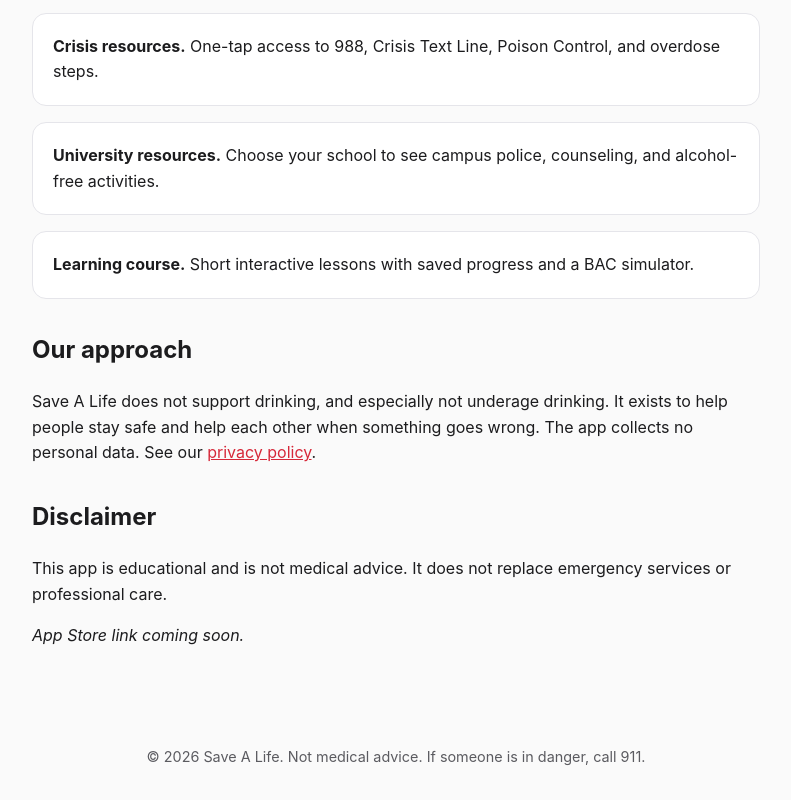
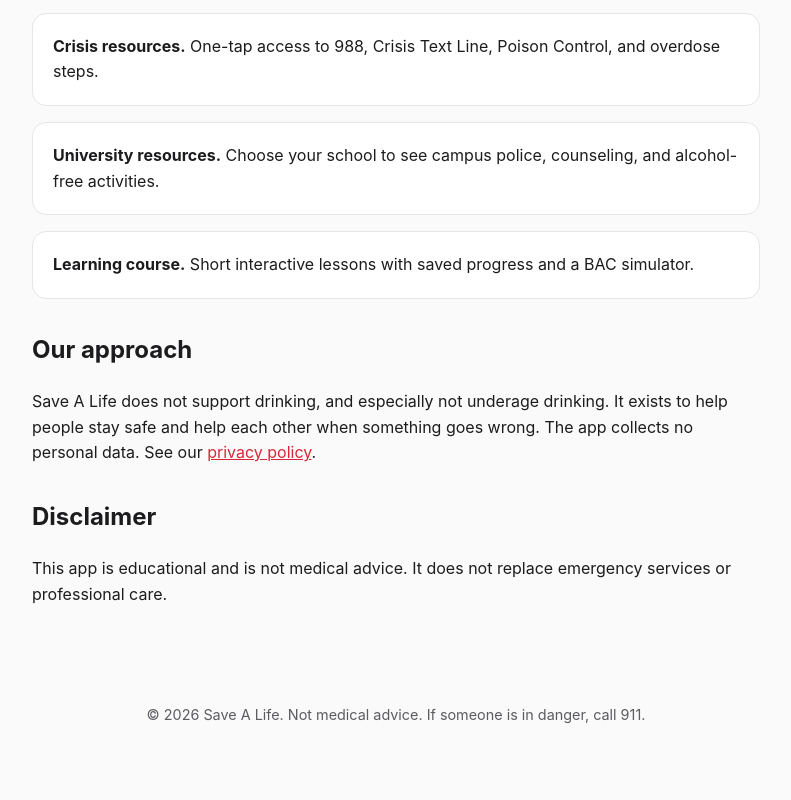
Before and after one commit to Tomuchnerd/savealife.github.io, a plain HTML site: page index.html in a window 1280 px wide. Shown: the part 590-1390 px from the top of the page, without its empty margins (244-1035 px from the left). After the commit the page ends 1348 px from the top, so only its background shows below. Drawn offline with Linux system fonts and the light colour scheme.

Commit message:
Remove placeholder text for App Store link
Removed placeholder for App Store link.

```diff
--- a/index.html
+++ b/index.html
@@ -34,7 +34,6 @@
   <h2>Disclaimer</h2>
   <p>This app is educational and is not medical advice. It does not replace emergency services or professional care.</p>
 
-  <p><!-- Replace with your App Store link when published --><em>App Store link coming soon.</em></p>
 </main>
 <footer>&copy; 2026 Save A Life. Not medical advice. If someone is in danger, call 911.</footer>
 </body>
```
